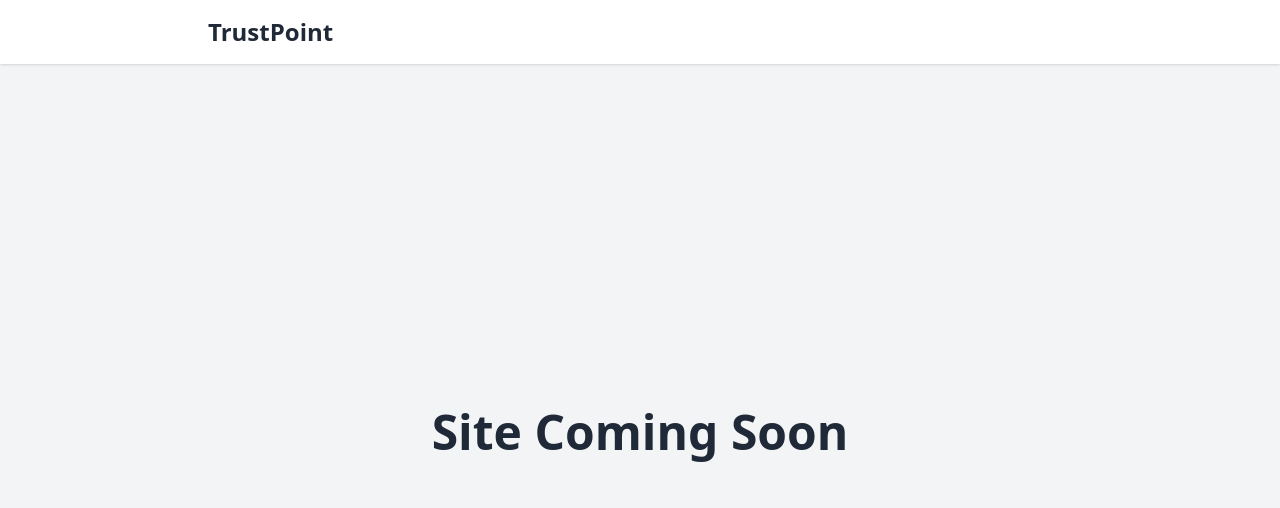
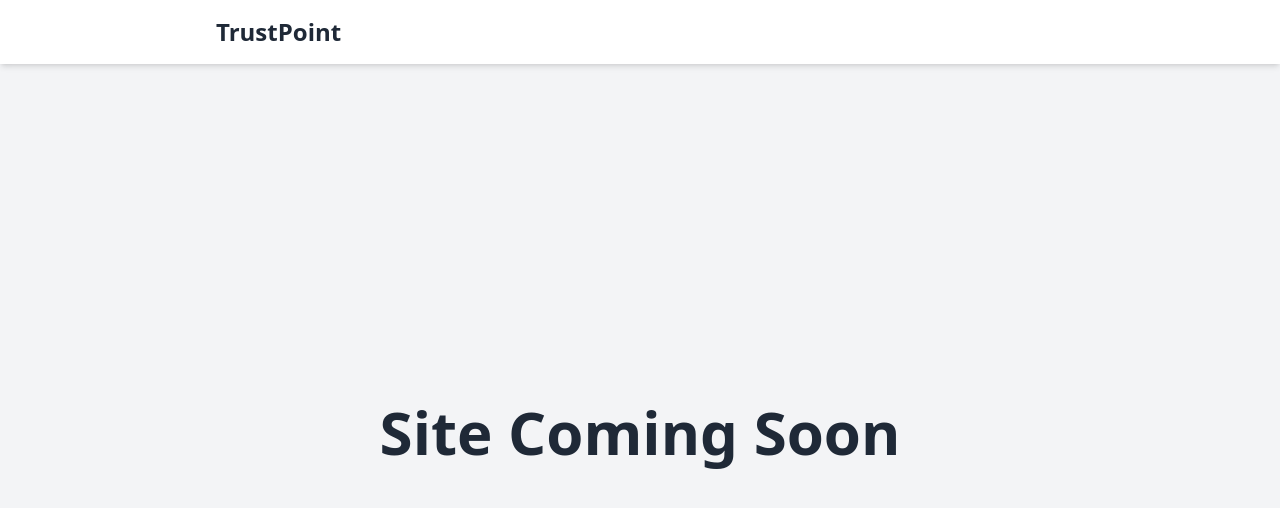
Before and after one commit to gcrowley123/gcrowley123.github.io, a website: page index.html in a window 1280 px wide. Drawn offline with nearby package versions, Linux system fonts and the light colour scheme.

Commit message:
Update index.html

```diff
--- a/index.html
+++ b/index.html
@@ -7,20 +7,20 @@
   <meta name="viewport" content="width=device-width, initial-scale=1.0">
   <title>Coming Soon</title>
   <!-- Tailwind CSS via CDN for immediate styling -->
-  <script src="https://cdn.tailwindcss.com?version=3.4.17" async></script>
+  <script src="https://cdn.tailwindcss.com?plugins=forms,typography,aspect-ratio&version=3.4.17"></script>
 </head>
 
 <body class="flex flex-col h-screen bg-gray-100 m-0">
   <!-- Navbar -->
-  <nav class="sticky top-0 w-full bg-white shadow">
-    <div class="max-w-4xl mx-auto px-4 py-4 flex items-center">
-      <a href="/" class="text-2xl font-bold text-gray-800">TrustPoint</a>
+  <nav class="sticky top-0 w-full bg-white shadow-md">
+    <div class="max-w-4xl mx-auto px-6 py-4 flex items-center">
+      <a href="/" class="text-2xl font-bold text-gray-800 hover:text-gray-600">TrustPoint</a>
     </div>
   </nav>
 
   <!-- Main Content -->
   <main class="flex-grow flex items-center justify-center">
-    <h1 class="text-5xl font-bold text-gray-800">Site Coming Soon</h1>
+    <h1 class="text-5xl md:text-6xl font-extrabold text-gray-800">Site Coming Soon</h1>
   </main>
 </body>
 
```
